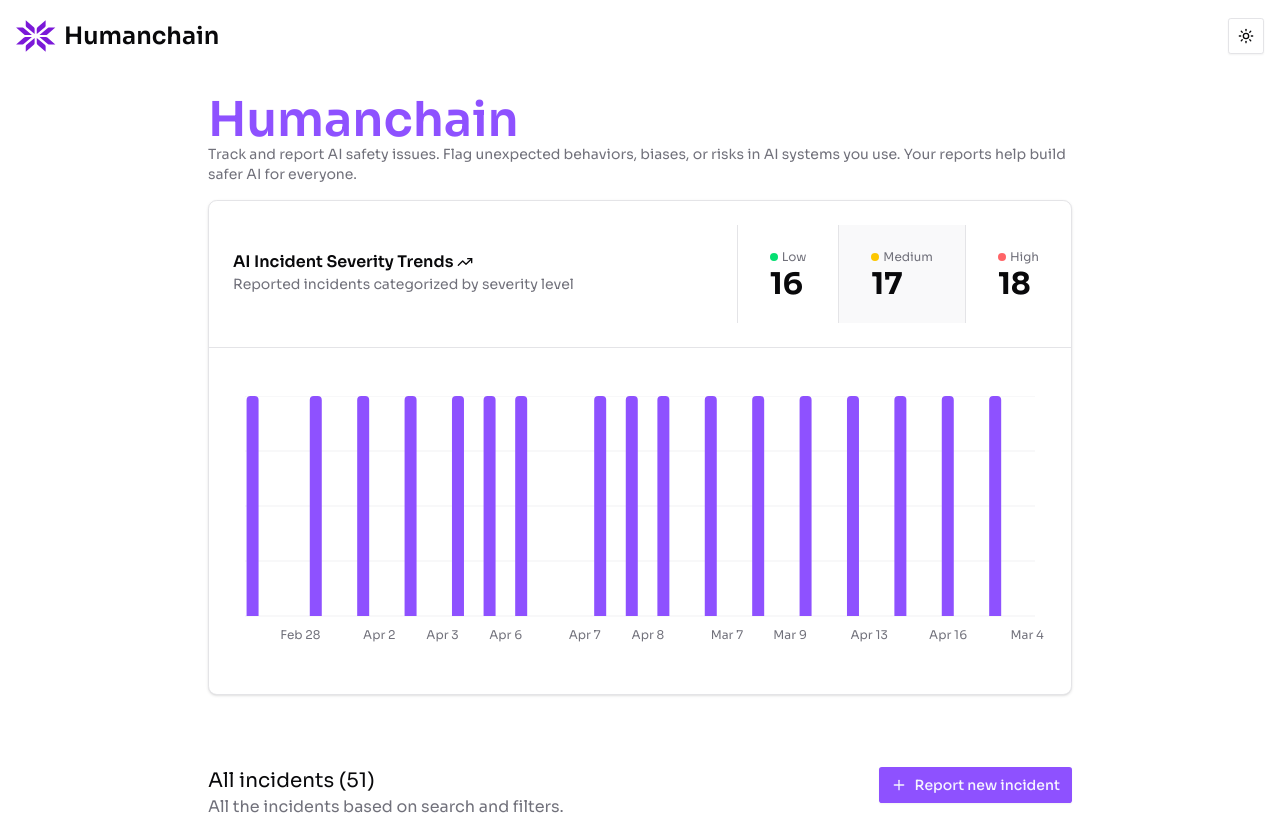
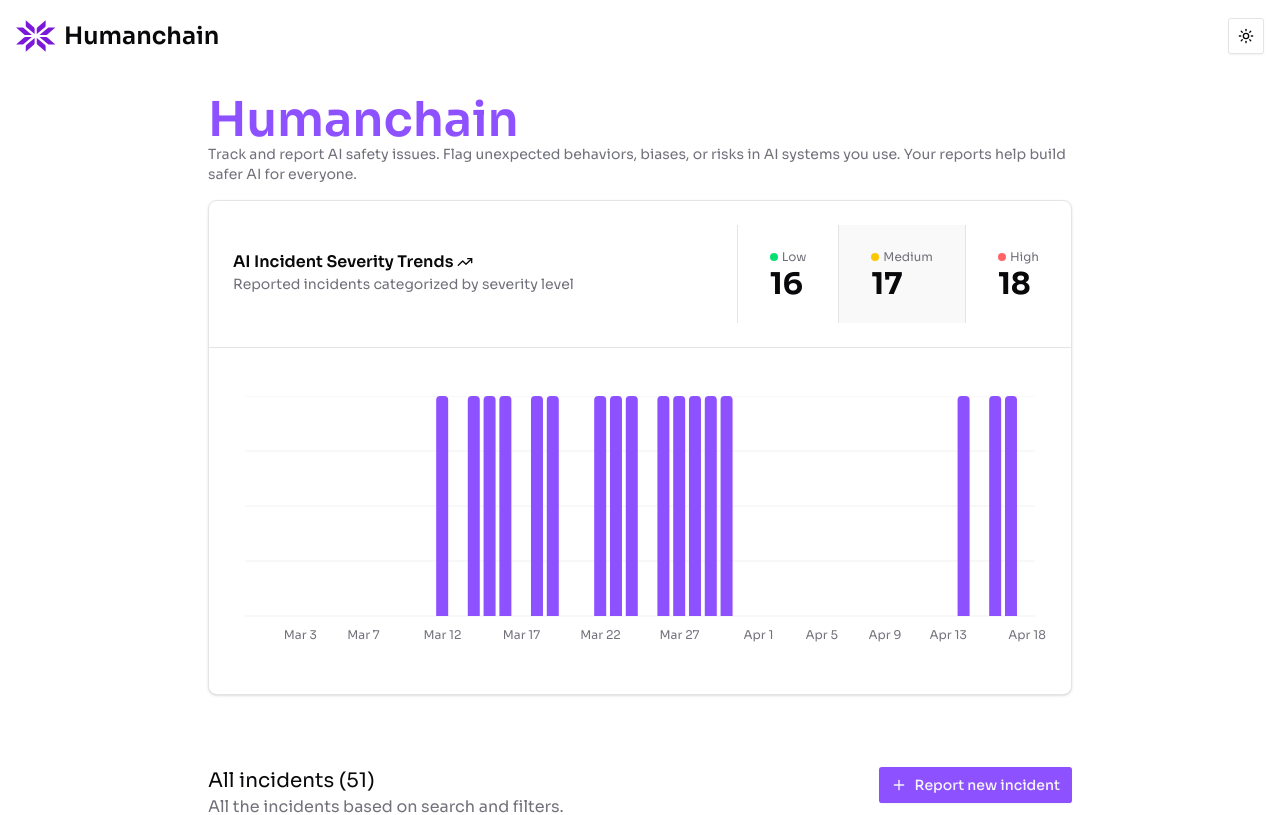
Before and after one commit to OMPRATIK/Sparklehood, a React (Vite) app: page / in a window 1280 px wide. Shown: the top 815 px of the page. Built offline with nearby package versions, Linux system fonts and the light colour scheme.

Commit message:
graph update

```diff
--- a/src/components/IncidentGraph.tsx
+++ b/src/components/IncidentGraph.tsx
@@ -73,7 +73,12 @@ export function IncidentGraph() {
   const { allIncidents } = useIncidentStore();
   const [activeChart, setActiveChart] =
     React.useState<keyof typeof chartConfig>("medium");
-  const chartData = processIncidentData(allIncidents);
+
+  const chartData = processIncidentData(allIncidents).sort((a, b) => {
+    const dateA = new Date(a.date).getTime();
+    const dateB = new Date(b.date).getTime();
+    return dateA - dateB;
+  });
 
   const totals = React.useMemo(
     () => ({
--- a/src/components/InputAndFilter.tsx
+++ b/src/components/InputAndFilter.tsx
@@ -27,6 +27,10 @@ export default function InputAndFilter() {
       severity === "All"
         ? copyIncidents
         : copyIncidents.filter((incident) => incident.severity === severity);
+    // let filteredIncidents =
+    //   severity === "All"
+    //     ? allIncidents
+    //     : allIncidents.filter((incident) => incident.severity === severity);
 
     if (search) {
       filteredIncidents = filteredIncidents.filter((incident) =>
```
